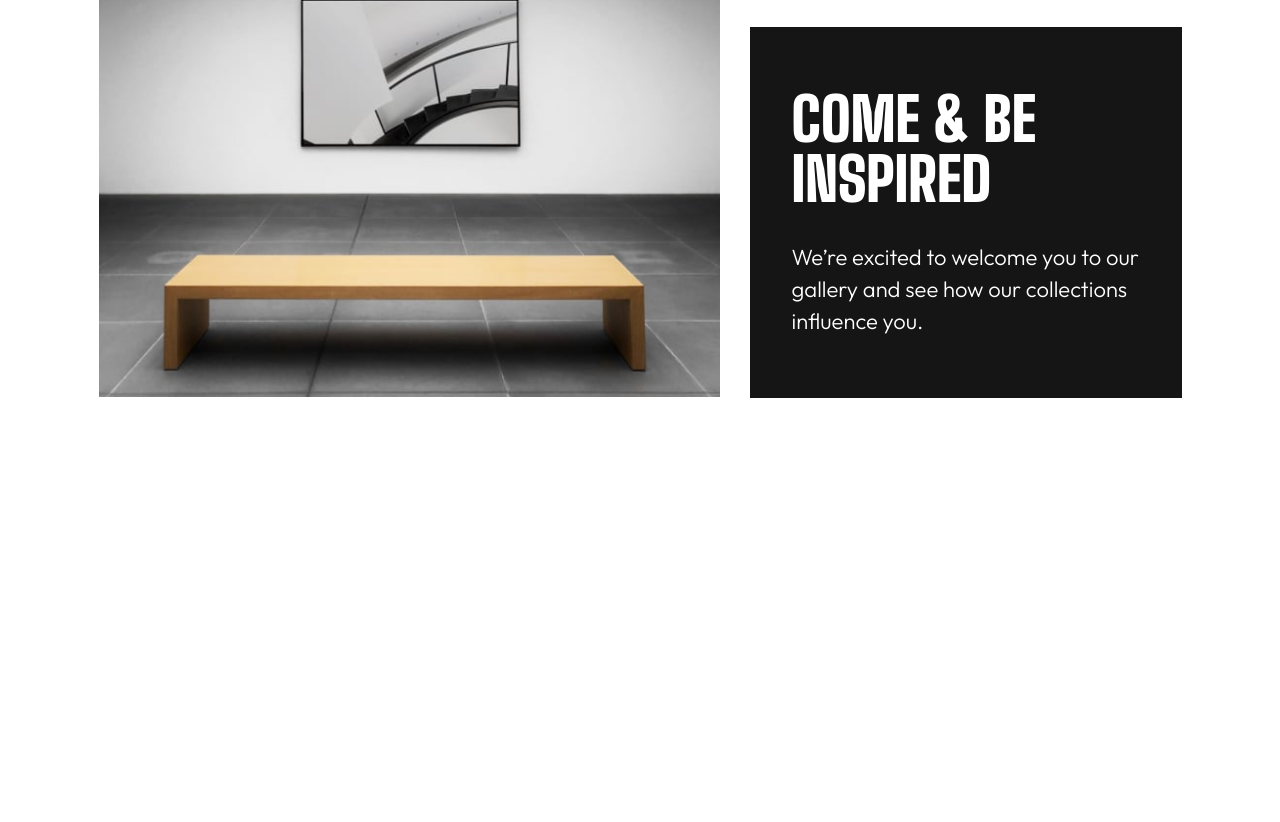
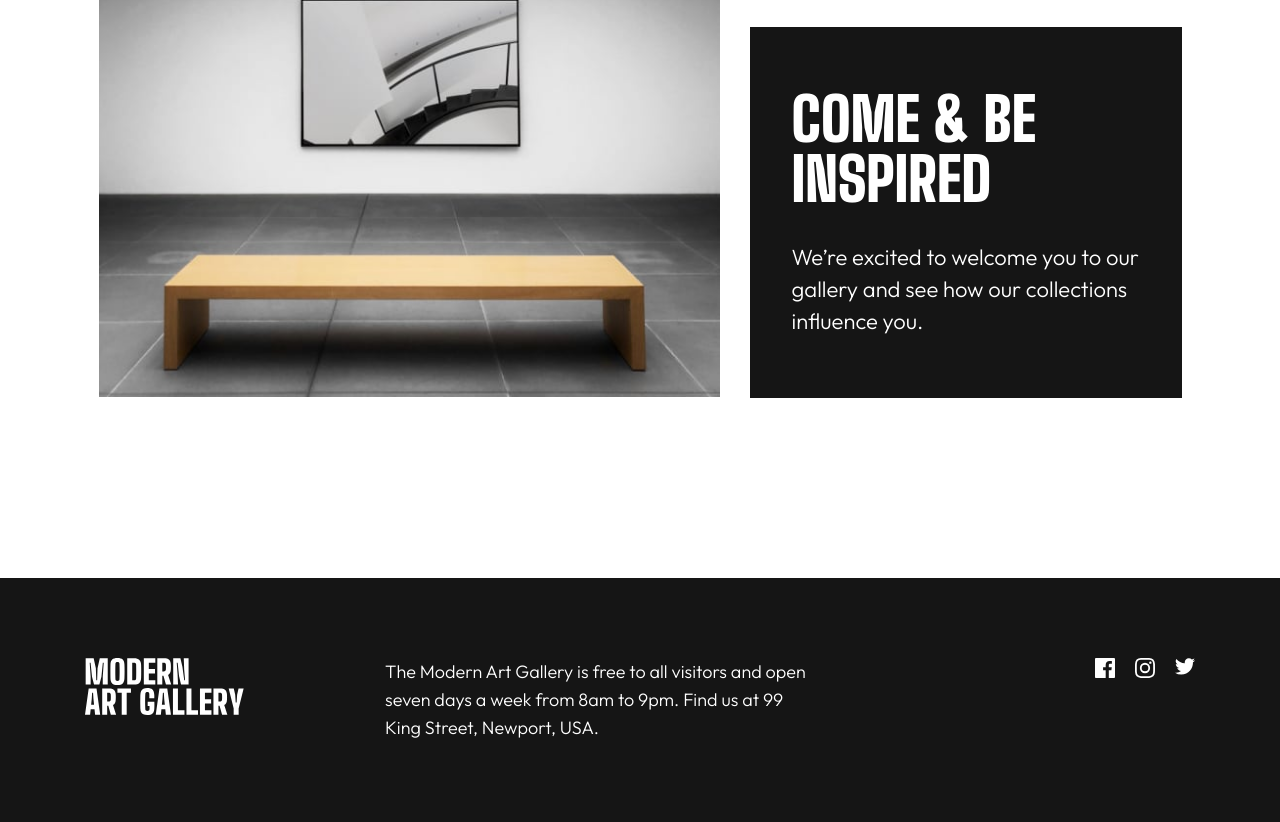
Before and after one commit to ionStici/art-gallery-website, a website: page index.html in a window 1280 px wide. Shown: the part 1708-2530 px from the top of the page. Before the commit the page ends 2286 px from the top, so only its background shows below. Drawn offline with Linux system fonts and the light colour scheme.

Commit message:
Add footer section

```diff
--- a/index.html
+++ b/index.html
@@ -55,8 +55,6 @@
                 </picture>
             </div>
 
-
-
             <div class="gallery__stool__wrapper">
                 <picture>
                     <source srcset="./src/assets/mobile/image-grid-2.jpg 1x, ./src/assets/mobile/image-grid-2@2x.jpg 2x" media="(max-width: 649px)" />
@@ -64,8 +62,6 @@
                     <img class="gallery__stool__img" srcset="./src/assets/desktop/image-grid-2.jpg 1x, ./src/assets/desktop/image-grid-2@2x.jpg 2x" alt="A stool inside a gallery with a beautiful picture in front of it">
                 </picture>
             </div>
-
-
 
             <div class="gallery__invit">
                 <picture>
@@ -83,11 +79,19 @@
         </section>
     </main>
 
+    <footer class="footer">
+        <div class="footer__section">
+            <img class="footer__logo" src="./src/assets/logo-light.svg" alt="Logo">
 
+            <p class="footer__address">The Modern Art Gallery is free to all visitors and open seven days a week from 8am to 9pm. Find us at 99 King Street, Newport, USA.</p>
 
+            <ul>
+                <li><svg width="20" height="20" xmlns="http://www.w3.org/2000/svg"><path class="footer__icon" d="M18.896 0H1.104C.494 0 0 .494 0 1.104v17.793C0 19.506.494 20 1.104 20h9.58v-7.745H8.076V9.237h2.606V7.01c0-2.583 1.578-3.99 3.883-3.99 1.104 0 2.052.082 2.329.119v2.7h-1.598c-1.254 0-1.496.597-1.496 1.47v1.928h2.989l-.39 3.018h-2.6V20h5.098c.608 0 1.102-.494 1.102-1.104V1.104C20 .494 19.506 0 18.896 0Z" fill="#FFF"/></svg></li>
+                <li><svg width="20" height="20" xmlns="http://www.w3.org/2000/svg"><path class="footer__icon" d="M10 1.802c2.67 0 2.987.01 4.042.059 2.71.123 3.975 1.409 4.099 4.099.048 1.054.057 1.37.057 4.04 0 2.672-.01 2.988-.057 4.042-.124 2.687-1.387 3.975-4.1 4.099-1.054.048-1.37.058-4.041.058-2.67 0-2.987-.01-4.04-.058-2.718-.124-3.977-1.416-4.1-4.1-.048-1.054-.058-1.37-.058-4.041 0-2.67.01-2.986.058-4.04.124-2.69 1.387-3.977 4.1-4.1 1.054-.048 1.37-.058 4.04-.058ZM10 0C7.284 0 6.944.012 5.877.06 2.246.227.227 2.242.061 5.877.01 6.944 0 7.284 0 10s.012 3.057.06 4.123c.167 3.632 2.182 5.65 5.817 5.817 1.067.048 1.407.06 4.123.06s3.057-.012 4.123-.06c3.629-.167 5.652-2.182 5.816-5.817.05-1.066.061-1.407.061-4.123s-.012-3.056-.06-4.122C19.777 2.249 17.76.228 14.124.06 13.057.01 12.716 0 10 0Zm0 4.865a5.135 5.135 0 1 0 0 10.27 5.135 5.135 0 0 0 0-10.27Zm0 8.468a3.333 3.333 0 1 1 0-6.666 3.333 3.333 0 0 1 0 6.666Zm5.338-9.87a1.2 1.2 0 1 0 0 2.4 1.2 1.2 0 0 0 0-2.4Z" fill="#FFF"/></svg></li>
+                <li><svg width="20" height="17" xmlns="http://www.w3.org/2000/svg"><path class="footer__icon" d="M20 2.172a8.192 8.192 0 0 1-2.357.646 4.11 4.11 0 0 0 1.805-2.27 8.22 8.22 0 0 1-2.606.996A4.096 4.096 0 0 0 13.847.248c-2.65 0-4.596 2.472-3.998 5.037A11.648 11.648 0 0 1 1.392 1a4.109 4.109 0 0 0 1.27 5.478 4.086 4.086 0 0 1-1.858-.513c-.045 1.9 1.318 3.679 3.291 4.075a4.113 4.113 0 0 1-1.853.07 4.106 4.106 0 0 0 3.833 2.849A8.25 8.25 0 0 1 0 14.658a11.616 11.616 0 0 0 6.29 1.843c7.618 0 11.923-6.434 11.663-12.205A8.354 8.354 0 0 0 20 2.172Z" fill="#FFF"/></svg></li>
+            </ul>
+        </div>
+    </footer>
 
-  <!-- Modern Art Gallery
-  The Modern Art Gallery is free to all visitors and open seven days a week
-  from 8am to 9pm. Find us at 99 King Street, Newport, USA. -->
 </body>
 </html>
--- a/src/styles/_base.scss
+++ b/src/styles/_base.scss
@@ -16,6 +16,10 @@ button {
 :root {
     --font-shoulders: "Big Shoulders Display", cursive;
     --font-outfit: "Outfit", sans-serif;
+}
+
+html {
+    background-color: #151515;
 }
 
 body {
--- /dev/null
+++ b/src/styles/_footer.scss
@@ -0,0 +1,84 @@
+.footer {
+    background-color: #151515;
+
+    &__section {
+        max-width: 410px;
+        margin: 0 auto;
+        padding: 48px 32px;
+
+        @media only screen and (min-width: 650px) {
+            max-width: 920px;
+            padding: 56px 40px;
+            display: flex;
+            align-items: flex-start;
+        }
+
+        @media only screen and (min-width: 1200px) {
+            padding: 80px 40px;
+            max-width: 1190px;
+        }
+    }
+
+    &__logo {
+        margin-bottom: 38px;
+
+        @media only screen and (min-width: 650px) {
+            margin-bottom: 0;
+            margin-right: 65px;
+        }
+
+        @media only screen and (min-width: 1200px) {
+            width: 160px;
+            margin-right: 140px;
+        }
+    }
+
+    &__address {
+        color: #fff;
+        font-family: "Outfit";
+        font-weight: 300;
+        font-size: 16px;
+        line-height: 26px;
+        margin-bottom: 38px;
+
+        @media only screen and (min-width: 650px) {
+            margin-bottom: 0;
+            width: 281px;
+        }
+
+        @media only screen and (min-width: 1200px) {
+            font-size: 18px;
+            line-height: 28px;
+            width: 430px;
+        }
+    }
+
+    ul {
+        list-style: none;
+        display: flex;
+
+        @media only screen and (min-width: 650px) {
+            margin-left: auto;
+        }
+    }
+
+    li {
+        cursor: pointer;
+    }
+
+    &__icon {
+        transition: fill 0.15s;
+    }
+
+    li:hover &__icon {
+        fill: #d5966c;
+    }
+
+    li:not(:last-child) {
+        margin-right: 20px;
+    }
+
+    svg:hover {
+        fill: red;
+    }
+}
--- a/src/styles/main.scss
+++ b/src/styles/main.scss
@@ -1,4 +1,5 @@
 @import "base";
+@import "btn";
 @import "cta";
-@import "btn";
 @import "gallery";
+@import "footer";
```
Also changed, not shown: src/styles/style.css.
